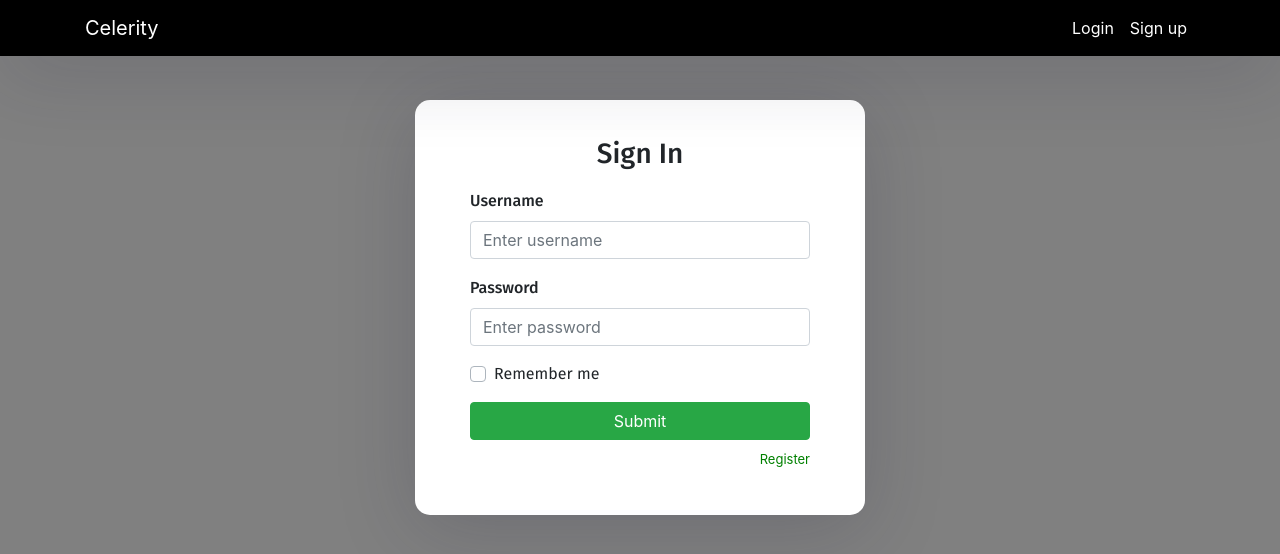
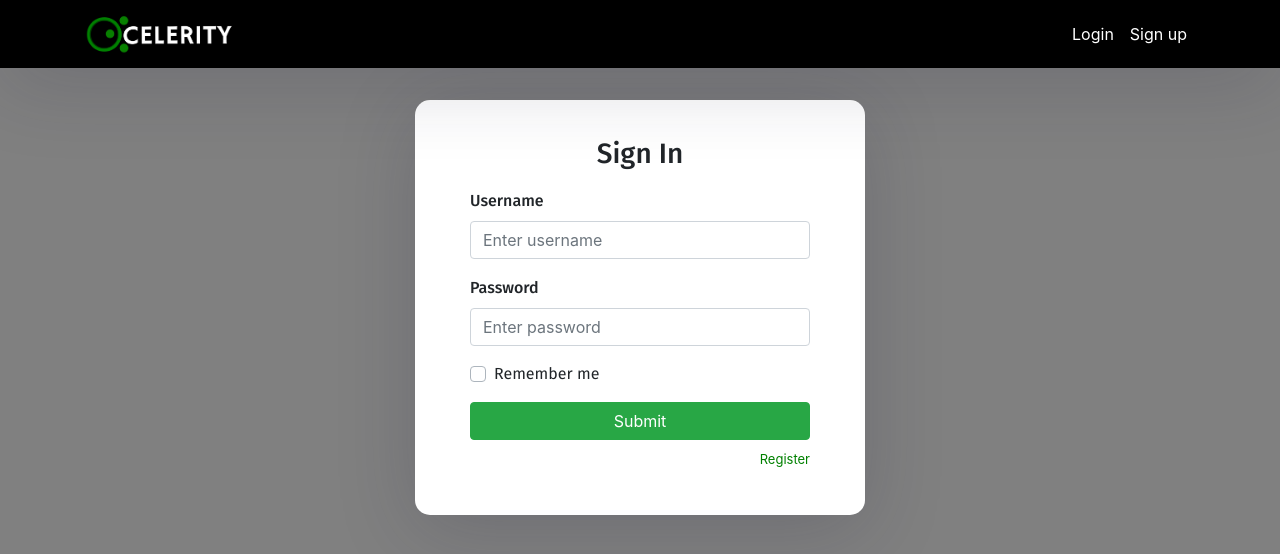
Before and after one commit to marbad1994/celeritylights, a React (Create React App) app: page /sign-in in a window 1280 px wide. Shown: the top 554 px of the page. Built offline with nearby package versions, Linux system fonts and the light colour scheme.

Commit message:
Adds logo

```diff
--- a/src/components/Navbar.js
+++ b/src/components/Navbar.js
@@ -1,6 +1,7 @@
 import React, { setState } from 'react';
 import { Link } from "react-router-dom";
 import { logout, isLogin } from '../utils';
+import logo from '../logo.png';
 
 export default class Navbar extends React.Component {
 
@@ -37,7 +38,7 @@ export default class Navbar extends React.Component {
         return(
             <nav className="navbar navbar-expand-lg navbar-light fixed-top">
             <div className="container">
-            <Link style={{color: "#fff"}} className="navbar-brand" to={"/sign-in"}>Celerity</Link>
+            <Link style={{color: "#fff"}} className="navbar-brand" to={"/sign-in"}><img src={logo} style={{width: 150}} /></Link>
             <div className="collapse navbar-collapse" id="navbarTogglerDemo02">
                 <ul className="navbar-nav ml-auto">
                  {!isLoggedIn ? <>
```
Also changed, not shown: src/logo.png (added), 1 other file (tests, documents, lock files or other folders).
